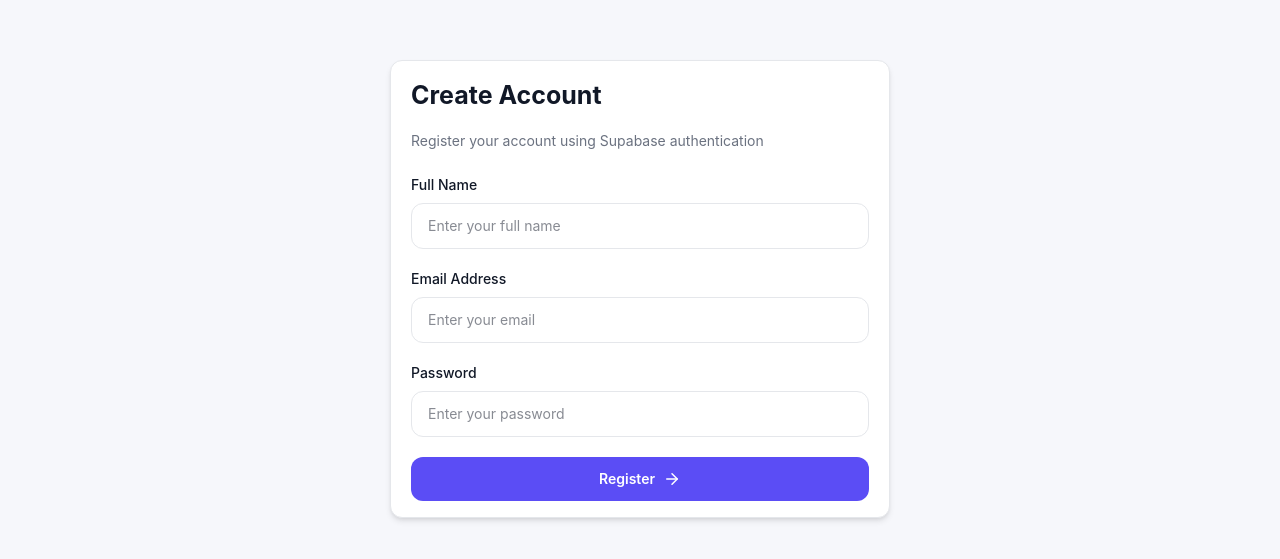
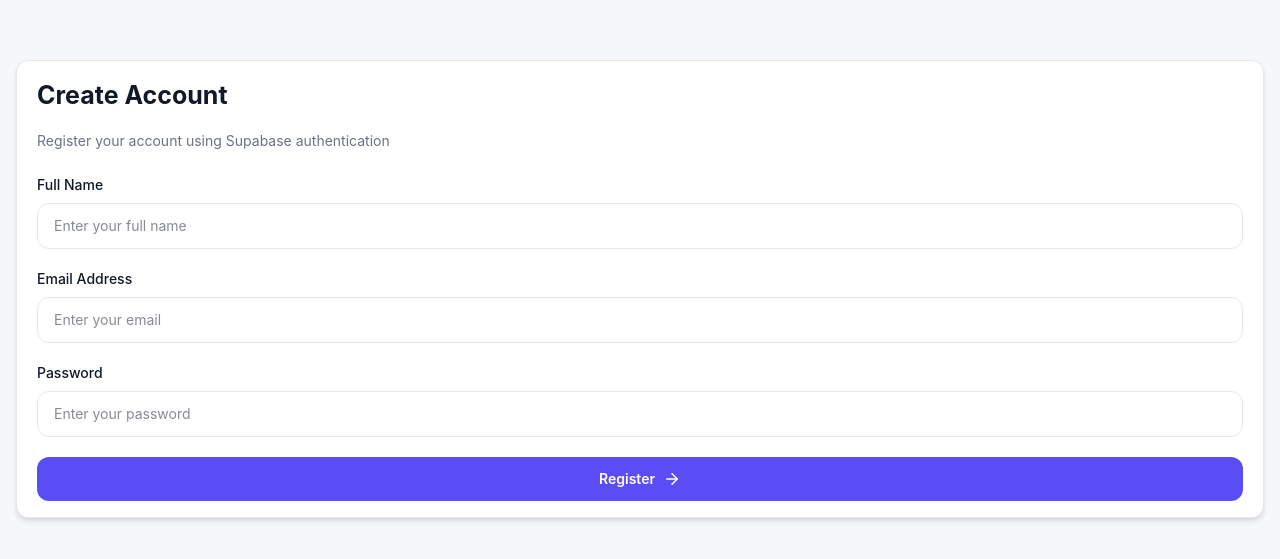
Before and after one commit to rimalmakwana/Employee_Onboarding, a React (Vite) app: page /register in a window 1280 px wide. Shown: the part 111-670 px from the top of the page. Built offline with nearby package versions, Linux system fonts and the light colour scheme; no server answers.

Commit message:
bugfix: update max-width for login and register card components

```diff
--- a/src/pages/Login.jsx
+++ b/src/pages/Login.jsx
@@ -56,7 +56,7 @@
 
   return (
     <div className="min-h-screen bg-bg flex items-center justify-center px-4 py-page-y">
-      <div className="w-full max-w-[500px]">
+      <div className="w-full max-w-small">
         <div className="card shadow-md">
           {/* Header */}
           <div className="mb-6">
--- a/src/pages/Register.jsx
+++ b/src/pages/Register.jsx
@@ -65,7 +65,7 @@
 
   return (
     <div className="min-h-screen bg-bg flex items-center justify-center px-4 py-page-y">
-      <div className="w-full max-w-[500px]">
+      <div className="w-full max-w-small">
         {/* Card */}
         <div className="card shadow-md">
           {/* Header */}
```
